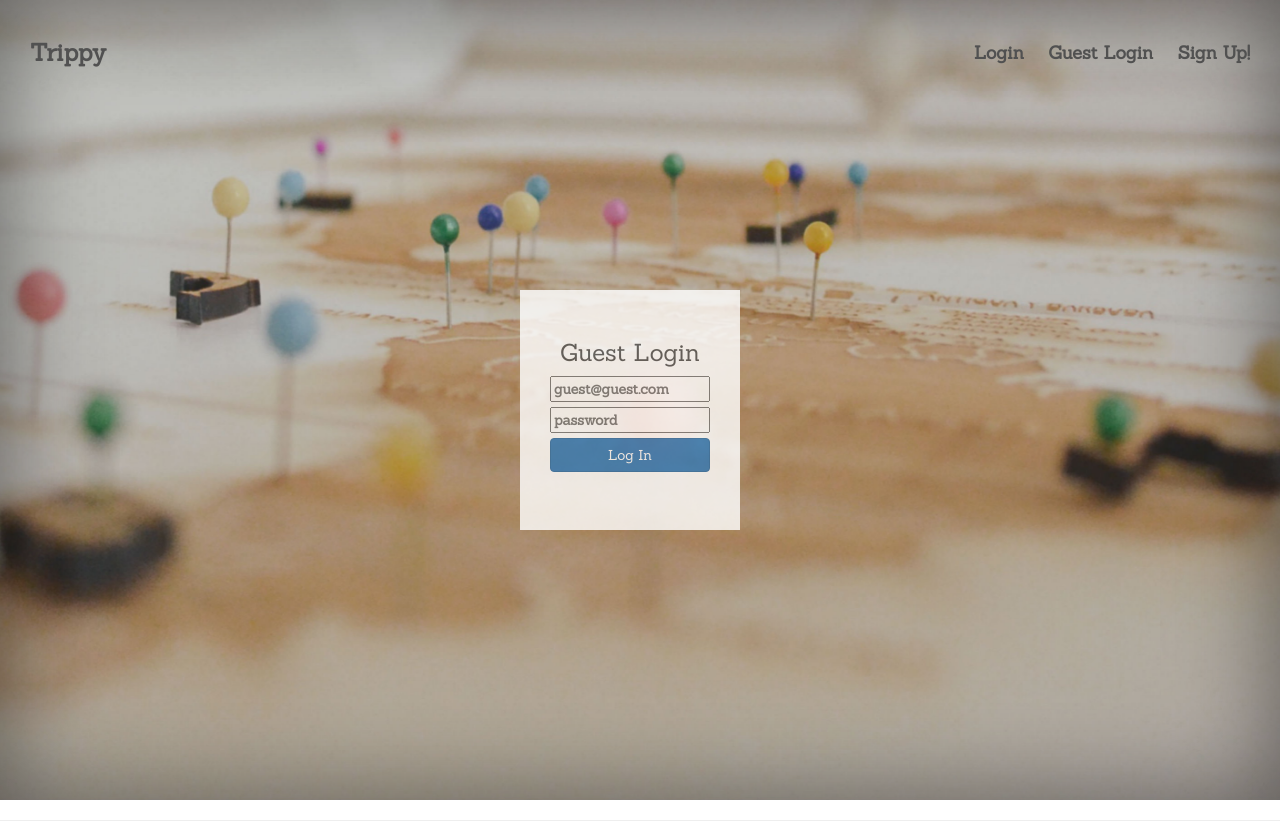
After one commit to nataliaiwona/travel_management_app, a Flask app: page /guest_login in a window 1280 px wide. The commit adds this page. Run offline with Flask 2, Linux system fonts and the light colour scheme; some libraries are stand-ins or nearby versions.

Commit message:
Added guest login capability - routes, new guest user in seed file and updated base and new guest_login template.

```diff
--- a/seed_data/users.csv
+++ b/seed_data/users.csv
@@ -1 +1,2 @@
 1,Ann,Fortner,aceyfor@gmail.com,abc123
+2,Guest,Guest,guest@guest.com,password
--- a/server.py
+++ b/server.py
@@ -26,6 +26,35 @@ def index():
     """Landing page."""
 
     return render_template("landing_page.html")
+
+
+@app.route('/guest_login', methods=['GET'])
+def guest_login_form():
+    """Allow users to access and interact with app without logging in."""
+
+    return render_template("guest_login.html")
+
+
+@app.route('/guest_login', methods=['POST'])
+def guest_login_process():
+    """Process guest login."""
+
+    email = "guest@guest.com"
+    password = "password"
+
+    user = User.query.filter_by(email=email).first()
+
+    if not user:
+        flash("No such user")
+        return redirect("/guest_login")
+
+    if not helper.check_pass(user, password):
+        flash("Incorrect password")
+        return redirect("/guest_login")
+
+    session["user_id"] = user.id
+
+    return redirect("/user_homepage")
 
 
 @app.route('/signup', methods=['GET'])
--- a/templates/base.html
+++ b/templates/base.html
@@ -34,6 +34,7 @@
 
                 {% else %}
                   <li><a href="/login">Login</a></li>
+                  <li><a href="/guest_login">Guest Login</a></li>
                   <li><a href="/signup">Sign Up!</a></li>
                 {% endif %}
               </ul>
--- /dev/null
+++ b/templates/guest_login.html
@@ -0,0 +1,34 @@
+{% extends 'base.html' %}
+
+{% block head %}
+<title>Guest Login</title>
+{% endblock %}
+
+{% block body %}
+<div class="col-sm-6 col-md-4 col-md-offset-4">
+  <div class="login">
+
+    <h3>Guest Login</h3>
+      <form action="/guest_login" method="POST" class="form-log">
+
+        <div>
+          <label>
+            <input type="email" name="email" placeholder="guest@guest.com" required class="form-ctrl">
+          </label>
+        </div>
+
+        <div>
+          <label>
+            <input type="password" name="password" placeholder="password" required class="form-ctrl">
+          </label>
+        </div>
+
+        <div>
+          <input type="submit" value="Log In" class="btn btn-md btn-primary btn-block">
+        </div>
+
+      </form>
+  </div>
+</div>
+
+{% endblock %}
```
